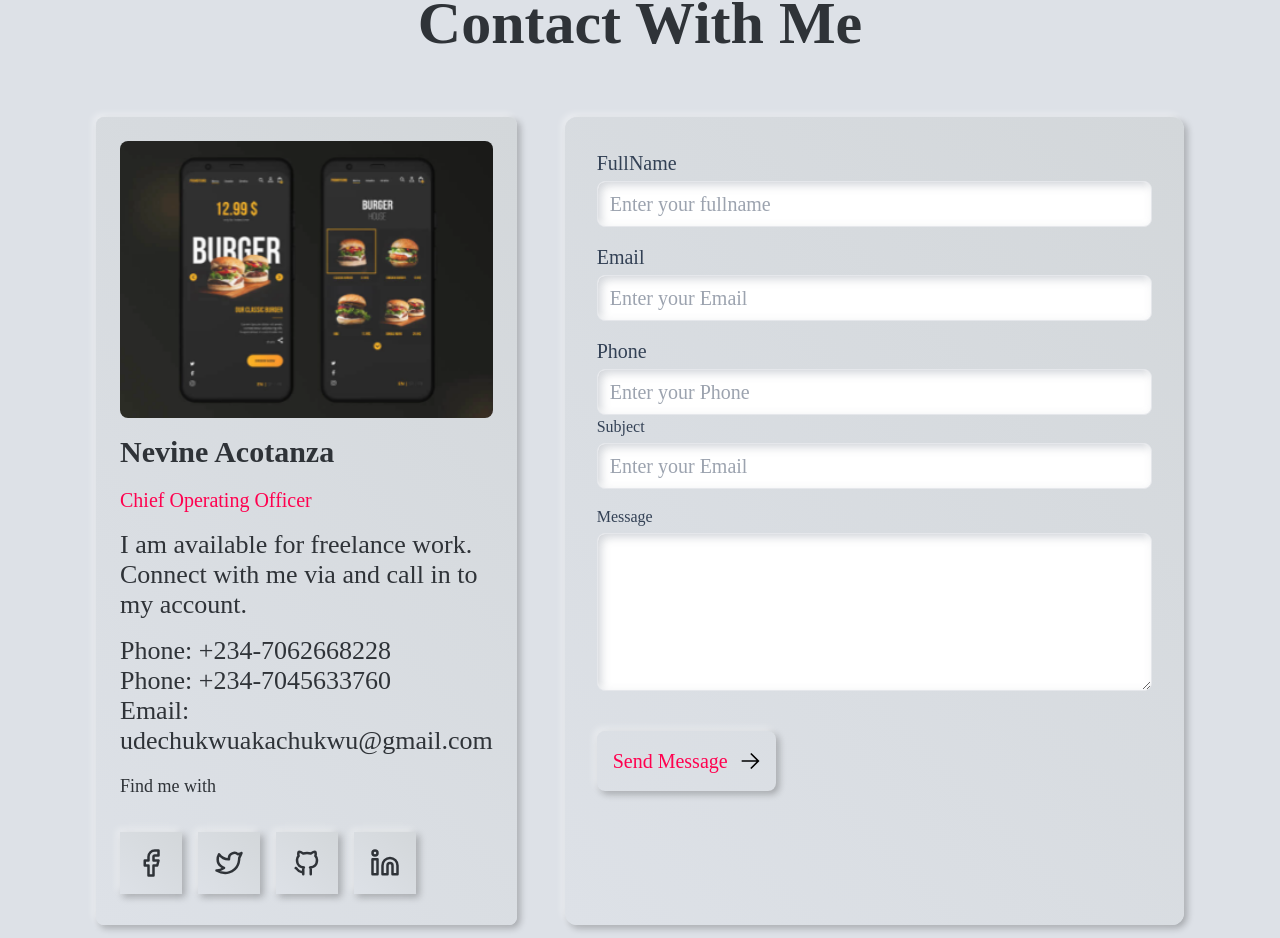
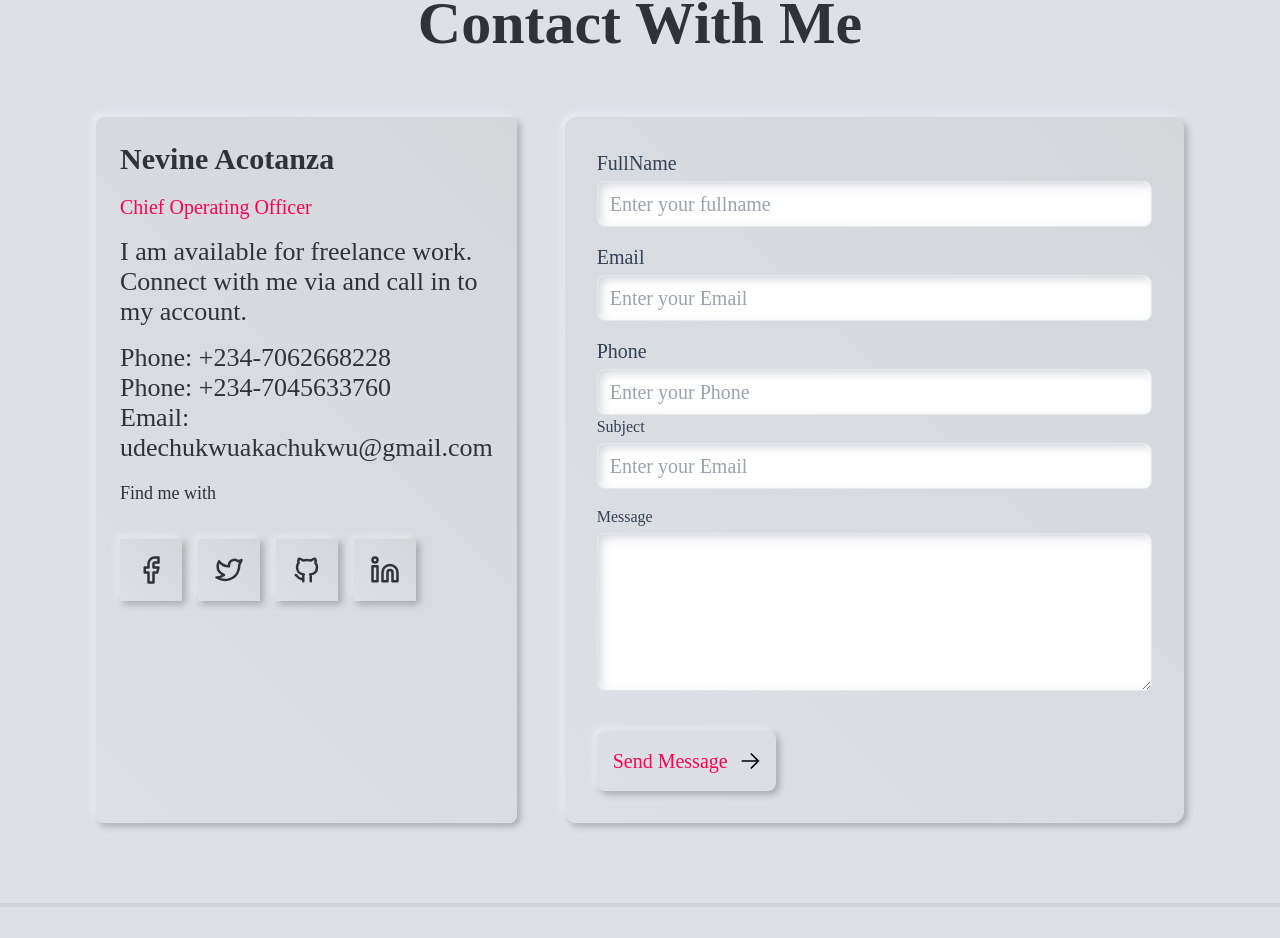
Before and after one commit to ultramind/my-official-react-portfolio, a React (Vite) app: page / in a window 1280 px wide. Shown: the part 6022-6960 px from the top of the page. Built offline with nearby package versions, Linux system fonts and the light colour scheme; a web font is replaced by a local one.

Commit message:
still fixing

```diff
--- a/src/components/Contact/index.jsx
+++ b/src/components/Contact/index.jsx
@@ -1,5 +1,5 @@
 import { useEffect, useState } from "react";
-import img from "../../assets/images/portfolio/portfolio-1.png";
+// import img from "https://inbio-react.netlify.app/static/5930a183f9be0c913e9d25b1318416f9/3a710/contact1.webp";
 
 import { GrLinkNext } from "react-icons/gr";
 import { FiFacebook, FiLinkedin } from "react-icons/fi";
@@ -25,9 +25,9 @@ const Contact = ({ theme }) => {
           data-aos="fade-up"
         >
           <div class="card flex-col space-y-4">
-            <div>
+            {/* <div>
               <img src={img} className="w-[100%] rounded-lg" alt="" />
-            </div>
+            </div> */}
             <h2 className="text-3xl font-bold">Nevine Acotanza</h2>
             <h2 className="text-primary text-xl">Chief Operating Officer</h2>
           </div>
```
